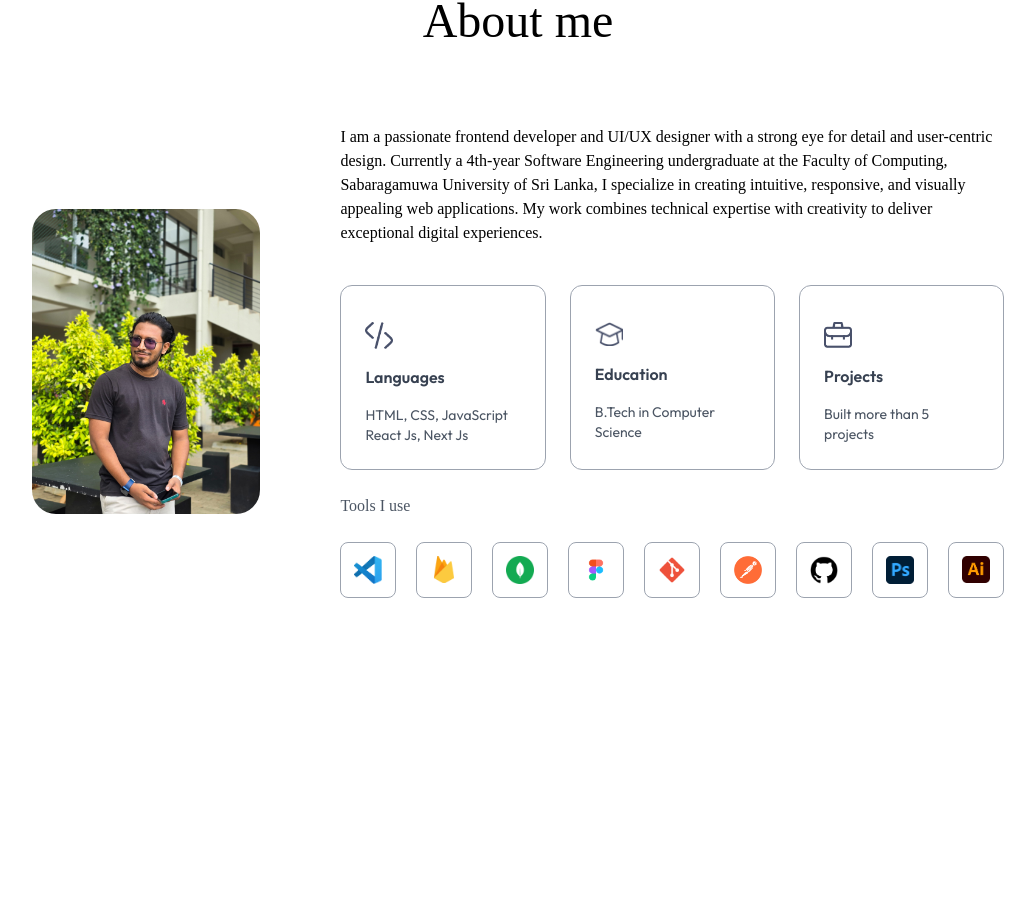
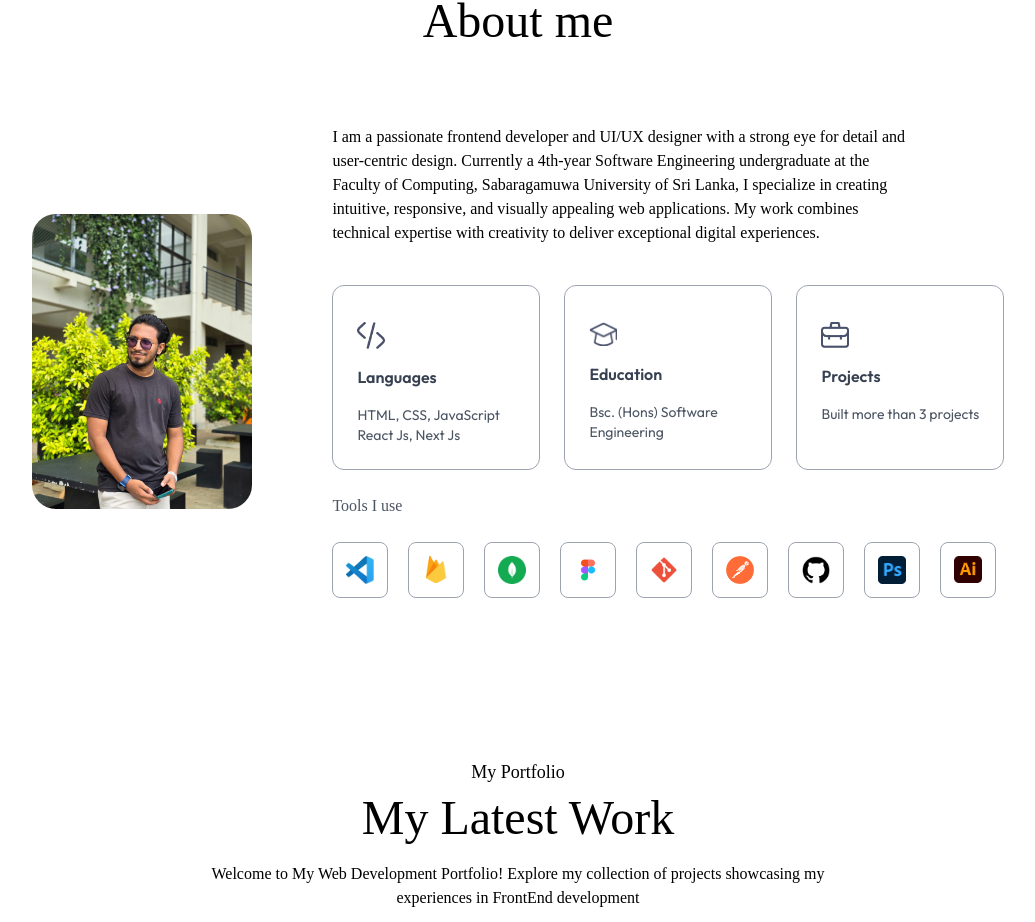
Before and after one commit to hamithakd99/Portfolio-Hamitha, a Next.js app: page / in a window 1280 px wide. Shown: the part 879-1801 px from the top of the page, without its empty margins (122-1157 px from the left). Before the commit the page ends 1597 px from the top, so only its background shows below. Built offline with nearby package versions, Linux system fonts and the light colour scheme; a web font is replaced by a local one.

Commit message:
add my projects

```diff
--- a/app/Components/About.jsx
+++ b/app/Components/About.jsx
@@ -8,15 +8,15 @@ const About = () => {
       <h4 className="text-center mb-2 text-lg font-Ovo">Introduction</h4>
       <h2 className="text-center text-5xl font-Ovo">About me</h2>
       <div className="flex w-full flex-col lg:flex-row items-center gap-20 my-20">
-        <div className="w-64 sm:w-80 rounded-3xl max-w-none ">
+        <div className="w-64 sm:w-80 rounded-3xl lg:flex-1 lg:max-w-[450px]">
           <Image
             src={assets.user_image}
             alt="user"
-            className="w-full rounded-3xl"
+            className="w-full rounded-3xl "
           />
         </div>
-        <div className="flex-1">
-          <p className="mb-10 max-w-2xl font-Ovo">
+        <div className="w-auto lg:flex-shrink">
+          <p className="mb-10 max-w-xl font-Ovo">
             I am a passionate frontend developer and UI/UX designer with a
             strong eye for detail and user-centric design. Currently a 4th-year
             Software Engineering undergraduate at the Faculty of Computing,
--- /dev/null
+++ b/app/Components/Services.jsx
@@ -0,0 +1,11 @@
+import React from 'react'
+
+const Services = () => {
+  return (
+    <div id='services' className="w-full px-[12%] py-10 scroll-mt-20">
+
+    </div>
+  )
+}
+
+export default Services
--- /dev/null
+++ b/app/Components/Work.jsx
@@ -0,0 +1,37 @@
+import { assets, workData } from "@/assets/assets";
+import Image from "next/image";
+import React from "react";
+
+const Work = () => {
+  return (
+    <div id="work" className="w-full px-[12%] py-10 scroll-mt-20">
+      <h4 className="text-center mb-2 text-lg font-Ovo">My Portfolio</h4>
+      <h2 className="text-center text-5xl font-Ovo">My Latest Work</h2>
+      <p className="text-center max-w-2xl mx-auto mt-5 mb-12 font-Ovo">
+        Welcome to My Web Development Portfolio! Explore my collection of
+        projects showcasing my experiences in FrontEnd development
+      </p>
+      <div className="grid grid-cols-auto my-10 gap-5">
+        {workData.map((projects, index) => (
+          <div
+            className="aspect-square bg-no-repeat bg-cover bg-center rounded-lg relative cursor-pointer group"
+            key={index}
+            style={{ backgroundImage: `url(${projects.bgImage})` }}
+          >
+            <div className="bg-white w-10/12 rounded-md absolute bottom-5 left-1/2 -translate-x-1/2 py-3 px-5 flex items-center justify-between">
+              <div>
+                <h2>{projects.title}</h2>
+                <p>{projects.description}</p>
+              </div>
+              <div>
+                <Image src={assets.send_icon} alt="send icon" className="w-5" />
+              </div>
+            </div>
+          </div>
+        ))}
+      </div>
+    </div>
+  );
+};
+
+export default Work;
--- a/app/page.js
+++ b/app/page.js
@@ -3,6 +3,7 @@
 import About from "./Components/About";
 import Header from "./Components/Header";
 import Navbar from "./Components/Navbar";
+import Work from "./Components/Work";
 
 export default function Home() {
   return (
@@ -10,6 +11,7 @@ export default function Home() {
     <Navbar />
     <Header />
     <About />
+    <Work />
     </>
   );
 }
--- a/assets/assets.js
+++ b/assets/assets.js
@@ -116,8 +116,8 @@ export const serviceData = [
 
 export const infoList = [
     { icon: assets.code_icon, iconDark: assets.code_icon_dark, title: 'Languages', description: 'HTML, CSS, JavaScript React Js, Next Js' },
-    { icon: assets.edu_icon, iconDark: assets.edu_icon_dark, title: 'Education', description: 'B.Tech in Computer Science' },
-    { icon: assets.project_icon, iconDark: assets.project_icon_dark, title: 'Projects', description: 'Built more than 5 projects' }
+    { icon: assets.edu_icon, iconDark: assets.edu_icon_dark, title: 'Education', description: 'Bsc. (Hons) Software Engineering' },
+    { icon: assets.project_icon, iconDark: assets.project_icon_dark, title: 'Projects', description: 'Built more than 3 projects' }
 ];
 
 export const toolsData = [
```
